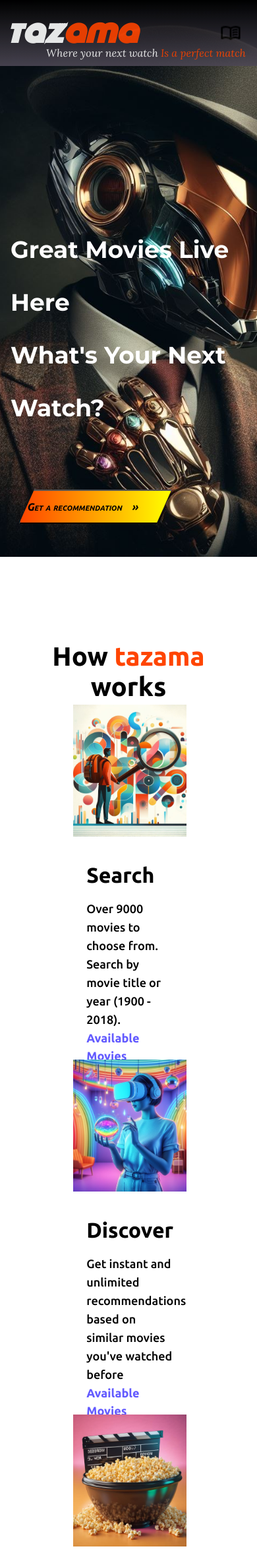
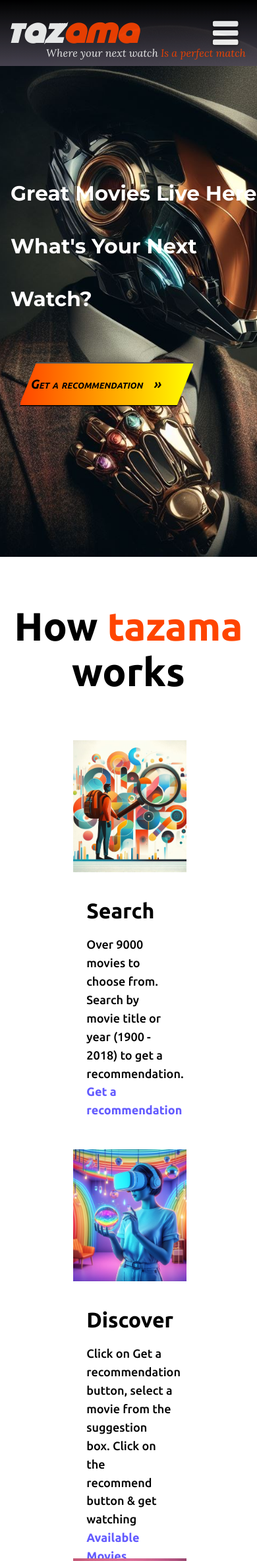
Before and after one commit to Mythamor/Movie-Recommendation-Web-App, a Django app: page / in a window 390 px wide. Shown: the top 2366 px of the page at 66% size. Run offline with Django 4.2, Linux system fonts and the light colour scheme; data that the repository does not hold is empty; parts of the project's set-up code (start-up, migrations or seed data) failed here and were passed over; some libraries are stand-ins or nearby versions.

Commit message:
Fixing UI Web & Mobile responsiveness

```diff
--- a/movies/static/movies/about.css
+++ b/movies/static/movies/about.css
@@ -3,24 +3,33 @@
     --secondary: #0a2540;
 }
 
-.about {
+
+.about{
+    flex-direction: column;
     max-width: 90%;
-    display: flex;
-    flex-direction: row;
-    justify-content: space-evenly;
-    flex-wrap: wrap;
-    row-gap: 4px;
+    margin: 0 auto;
+    padding: 0px 0px 20px 0px;
 }
 
-.about-title{
+
+.about-header{
     font-size: 2.5rem;
-    margin-top: 8rem;
     text-align: center;
+    margin-bottom: 70px;
 }
 
 .about-title span{
     color: orangered;
 }
+
+
+.about-features {
+    display: flex;
+    flex-direction: row;
+    justify-content: space-evenly;
+    row-gap: 4px;
+}
+
 
 .content {
     padding: 20px;
@@ -123,7 +132,36 @@
 
 /************Responsive for 800px layout************/
 @media (max-width: 800px){
-    .about {
+
+    .about-header{
+        margin-top: 70px
+    }
+
+    .about-features {
         flex-direction: column;
+        justify-content: center;
+        align-items: center;
     }
 }
+
+@media (max-width: 600px){
+
+    .about-header{
+        margin-top: 70px
+    }
+
+    .about-features {
+       column-gap: 100px;
+       font-size: 1rem;
+       padding-bottom: .8rem;
+    }
+
+    .content {
+        height: 400px;
+        padding-bottom: 50px;
+    }
+
+    .action-bottom-bar {
+        display: none;
+    }
+}
--- a/movies/static/movies/home.css
+++ b/movies/static/movies/home.css
@@ -179,8 +184,9 @@
 .menu-icon {
     cursor: pointer;
     display: flex;
-    height: 32px;
-    width: 32px;
+    height: 48px;
+    width: 48px;
+
 }
 
 .navigation {
@@ -409,30 +416,38 @@
 
 /************* Web Responsiveness *******************/
 
-@media only screen and (min-width: 500px) {
+@media only screen and (min-width: 800px) {
     .menu-icon {
         display: none;
     }
 }
 
-@media only screen and (max-width: 500px) {
-    .menu-icon {
+
+@media only screen and (max-width: 800px) {
+
+    .navigation {
         display: none;
     }
 
 
     #hero .hero-title {
-        font-size: 1rem;
+        top: 30%;
+        font-size: 1.3rem;
         left: 1rem;
     }
 
+   .hero-button{
+        position: absolute;
+        top: 65%;
+   }
+
     #hero button {
         cursor: pointer;
-        padding: 10px;
+        padding: 15px;
         padding-right: 50px;
         border-right: groove 2px ;
         font-weight: 600;
-        font-size: 1rem;
+        font-size: 1.2rem;
         clip-path: polygon(10% 0%, 100% 0%, 90% 100%, 0% 100%);
     }
 
@@ -443,61 +458,6 @@
     .raquo {
         color: black;
         padding: 5px;
-
-
-    .menu-icon {
-        display: block;
-    }
-
-    .navigation--mobile {
-        top: 100px;
-        position: absolute;
-        right: 0px;
-        display: flex;
-        padding: 80px 60px;
-        min-height: 100%;
-        background: linear-gradient(#000000, #4D4855);
-        z-index: 3 !important;
-        gap: 15px;
-        flex-direction: column;
-        align-items: flex-start;
-        opacity: 0.95;
-        animation: fadein 03s forwards;
-
-    }
-
-    .navigation > li {
-        font-size: 4rem;
-
-    }
-
-    .search-bar {
-        width: 90%; /* Adjust width for smaller screens */
-        padding: 10px; /* Adjust padding for smaller screens */
-
-    }
-
-
-     .search-bar form input[type=submit]:hover {
-        box-shadow: 0 0 5px goldenrod,
-                0 0 25px goldenrod, 0 0 50px goldenrod,
-                0 0 100px goldenrod, 0 0 200px goldenrod;
-     }
-    }
-
-}
-
-
-
-@media only screen and (max-width: 600px) {
-
-    .navigation {
-        display: none;
-    }
-
-    #hero .hero-title {
-        font-size: 1.5rem;
-        left: 1rem;
     }
 
     .menu-icon {
--- a/movies/templates/movies/base.html
+++ b/movies/templates/movies/base.html
@@ -18,7 +18,6 @@
 
     <!-- Stylesheets -->
     <link rel="stylesheet" type="text/css" href="{% static 'blog/main.css' %}">
-    <link rel="stylesheet" type="text/css" href="{% static 'movies/movie_list.css' %}">
     <link rel="stylesheet" type="text/css" href="{% static 'movies/movies.css' %}">
     <link rel="stylesheet" type="text/css" href="{% static 'movies/reco.css' %}">
 
--- a/movies/templates/movies/home.html
+++ b/movies/templates/movies/home.html
@@ -60,7 +60,7 @@
         </div>
         <div id="search_form" class="search-bar" style="display: none">
           <form method="GET" action="{% url 'movie_recommend' %}">
-            <div class="movie_input">
+            <div class="movie-input">
               <label for="movie">Search for a movie by title or year (1900 - 2018)</label>
               <input type="search"
                      id="movie"
@@ -89,9 +89,11 @@
   <section id="about">
 
     <div class="about container">
-      <div>
+        <div class="about-header">
           <h1 class="about-title">How <span>tazama</span> works</h1>
         </div>
+
+        <div class="about-features">
           <article class="card">
             <div class="card-background">
               <img src="{% static 'movies/images/search1.jpeg' %}" alt="search" />
@@ -99,9 +101,9 @@
             <div class="content">
               <h1>Search</h1>
               <p>
-            Over 9000 movies to choose from. Search by movie title or year (1900 - 2018).
+                Over 9000 movies to choose from. Search by movie title or year (1900 - 2018) to get a recommendation.
                 <br>
-            <a href="{% url 'movie_list' %}" title="movielist">Available Movies</a>
+                <a href="{% url 'movies-home' %}" title="movielist">Get a recommendation</a>
               </p>
             </div>
             <div class="action-bottom-bar">
@@ -119,7 +121,9 @@
             <div class="content">
               <h1>Discover</h1>
               <p>
-            Get instant and unlimited recommendations based on similar movies you've watched before<br>
+                Click on Get a recommendation button,
+                select a movie from the suggestion box.
+                Click on the recommend button & get watching<br>
                 <a href="{% url 'movie_list' %}" title="movielist">Available Movies</a>
               </p>
             </div>
@@ -138,8 +142,8 @@
             <div class="content">
               <h1>Register</h1>
               <p>
-            Sign up and join the tazama blogging community, <b><i style="color: orangered;">Zaunity.</b></i>
-            Interact with other movie lovers.<br>
+                Sign up and join the vibrant tazama movie community,  <b><i style="color: orangered;">Zaunity.</b></i>
+                Get access to blogging and, interact with other movie lovers.<br>
                 <a href="{% url 'register' %}" title="signup">Sign Up</a>
               </p>
             </div>
@@ -151,14 +155,16 @@
             </div>
           </article>
         </div>
+  </div>
 </section>
 
   <!--------------------- Available Movies -------------->
   <section id="movie">
-    <div>
+    <div class="movie-list">
+        <div class="movie-header">
           <h1 class="movie-title" style="margin:30px; padding-bottom:30px;">Featured<span> tazama</span> movies</h1>
         </div>
-    <div class="movie-list "></div>
+        <div class="social-section">
           <div class="action-buttons">
               <a href="https://twitter.com/JustBmm/status/1725900653027860833" target="_blank"
                 class="action-button action-button--primary">
@@ -187,18 +193,18 @@
                 <i class="fa-solid fa-hand-point-right" style="color: #3b69ba;"></i>
               </button>
           </div>
+        </div>
 
+        <div id="bank-accounts" style="height:400px;">
 
-
-    <div id="bank-accounts" style="height:600px;">
           {% for movie_detail in details_list %}
-      <a href="" class="bank-account">
+          <a href="#" class="bank-account">
             <img class="flag"
                 aria-hidden="true"
                 src={{movie_detail.poster_url}}
                 alt={{movie_detail.title}}>
             <div>
-            <h3 role="presentation">
+                  <h3 role="presentation"><a href="#">
                     {{movie_detail.title}}
                   </h3>
                 <div class="currency">
@@ -207,6 +213,7 @@
             </div>
           </a>
           {% endfor %}
+
         </div>
 
 
@@ -236,7 +243,7 @@
           </nav>
         {% endif %}
 
-
+      </div>
   </section>
 
   <!--------------------- Footer Section -------------->
@@ -282,7 +289,7 @@
             },
           });
         },
-        minLength: 2,  // Minimum characters before triggering autocomplete
+        minLength: 1,  // Minimum characters before triggering autocomplete
         select: function (event, ui) {
           // Handle the selection of a movie
           console.log("Selected movie:", ui.item.label);
--- a/movies/templates/movies/movie_list.html
+++ b/movies/templates/movies/movie_list.html
@@ -27,11 +27,11 @@
                   <img src="{{movie_detail.poster_url}}" alt={{movie.title}} style="height:200px;">
                   <div class="card-body">
                     <h5 class="card-text mt-3">{{movie_detail.title}}</h5>
-                    <!--<p class="card-text">{{movie_detail.genre_names}}</p>-->
+                     <p class="card-text">{{movie_detail.genre_names}}</p>
                     <div class="d-flex justify-content-start">
-                      <div class="btn-group">
+                      <!--<div class="btn-group">
                         <a href="" class="btn btn-outline-secondary fixed-width">{{movie_detail.tagline}}</a>
-                      </div>
+                      </div>-->
                       <small class="text-muted"></small>
                     </div>
                   </div>
--- a/movies/urls.py
+++ b/movies/urls.py
@@ -4,7 +4,7 @@
 urlpatterns = [
     path("", home, name="movies-home"),
     path('movies/', MovieList.as_view(), name="movie_list"),
-    path("movies/<int:pk>/", MovieDetail.as_view(), name="movie_detail"),
+    path('movies/<int:pk>/', MovieDetail.as_view(template_name='movies/movie_detail.html'), name='movie_info'),
     path('movies/genres/<str:genres>/', MovieCategory.as_view(), name='movie_genres'),
     path('search/', MovieSearch.as_view(), name='movie_search'),
     path('recommend/', recommend, name='movie_recommend'),
--- a/movies/views.py
+++ b/movies/views.py
@@ -108,13 +108,6 @@
 class MovieDetail(DetailView):
     model = Movie
 
-    def get_object(self):
-        object = super(MovieDetail, self).get_object()
-        object.view_count += 1
-        object.save()
-        return object
-
-
 
 class MovieCategory(ListView):
     """It filters movies by categories/ genres
@@ -162,7 +155,7 @@
     model = Movie
     paginate_by = 5
     template_name = 'movie_list.html'
-    max_suggestions = 10
+    max_suggestions = 20
 
     def get_dataframe(self):
         # Load your DataFrame (replace 'your_dataframe.csv' with the actual file path)
--- a/tazama/urls.py
+++ b/tazama/urls.py
@@ -31,7 +31,7 @@
     path('movies/genres/<str:genres>/', movie_views.MovieCategory.as_view(), name='movie_genres'),
     path('search/', movie_views.MovieSearch.as_view(), name='movie_search'),
     path('disclaimer/', blog_views.disclaimer, name='disclaimer'),
-    path('movies/<int:pk>', movie_views.MovieDetail.as_view(template_name='movies/movie_detail.html'), name='movie_detail'),
+    path('movies/<int:pk>/', movie_views.MovieDetail.as_view(template_name='movies/movie_detail.html'), name='movie_info'),
     path('recommend/', movie_views.recommend, name='movie_recommend'),
     path('register/', user_views.register, name='register'),
     path('profile/', user_views.profile, name='profile'),
```
Also changed, not shown: other parts of movies/static/movies/home.css (+79 -20 lines), movies/static/movies/movies.css (+21 -12 lines), movies/static/movies/reco.css (+25 -5 lines), movies/templates/movies/movie_reco.html (+5 -6 lines), movies/static/movies/images/close.png, movies/static/movies/images/menu.png, movies/static/movies/movie_list.css (deleted). Lines whose indentation alone changed are shown as unchanged.
